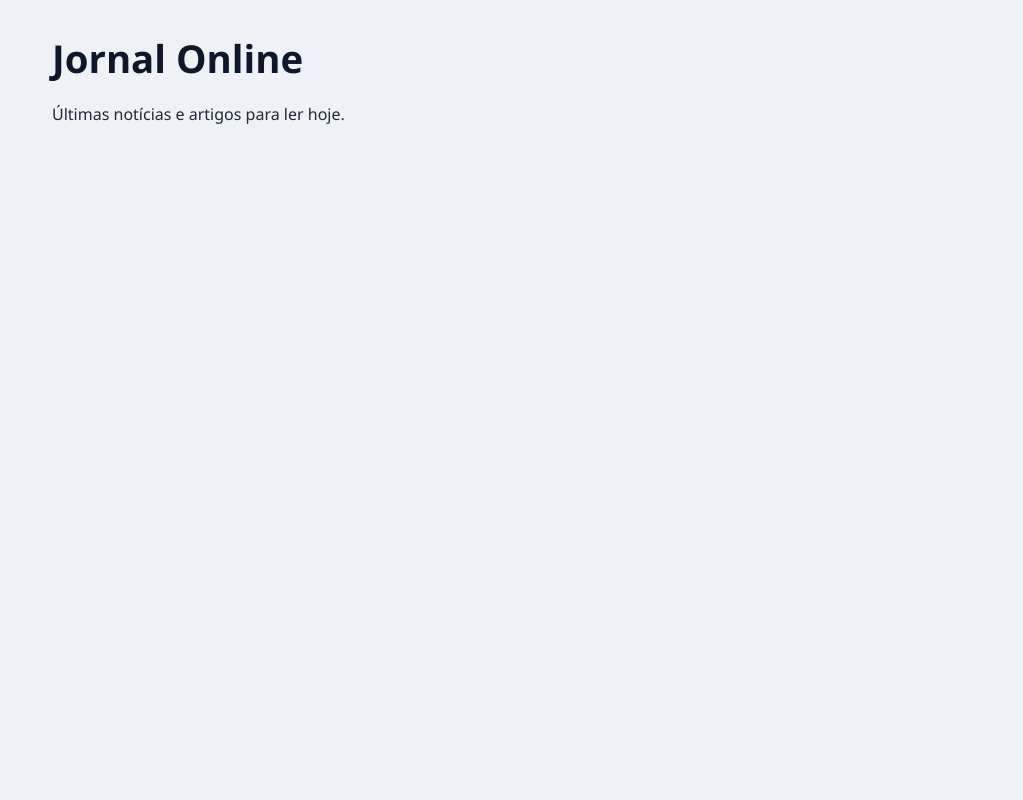
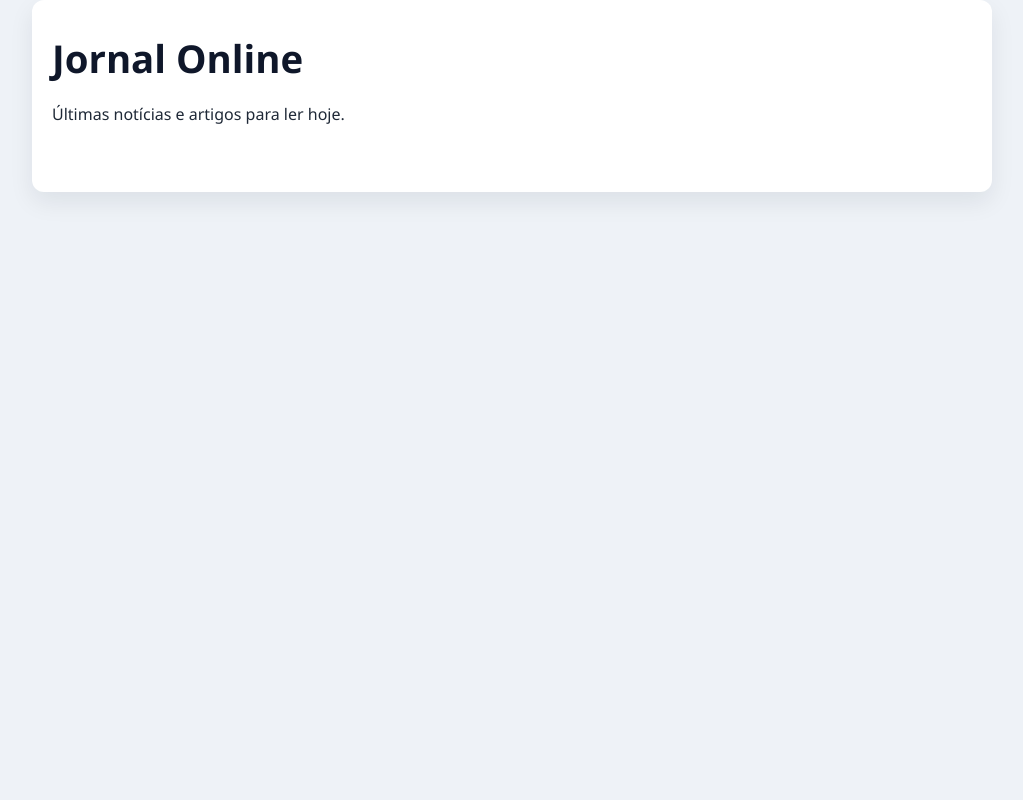
Before and after one commit to margarida-monteiro/django-jornal, a Django app: page / in a window 1280 px wide. Shown: the whole page, without its empty margins (128-1151 px from the left). Run offline with Django 5.2, Linux system fonts and the light colour scheme; data that the repository does not hold is empty.

Commit message:
ajustes ao style.css, nomeadamente ao 'body'

```diff
--- a/noticias/static/noticias/style.css
+++ b/noticias/static/noticias/style.css
@@ -5,7 +5,7 @@
 body {
     margin: 0;
     min-height: 100vh;
-    font-family: "Segoe UI", Arial, sans-serif;
+    font-family: "Segoe UI";
     background: #eef2f7;
     color: #1f2937;
 }
@@ -14,6 +14,9 @@ body {
     max-width: 960px;
     margin: 0 auto;
     padding: 32px 20px;
+    background: #ffffff;
+    border-radius: 12px;
+    box-shadow: 0 10px 25px rgba(15, 23, 42, 0.08);
 }
 
 header {
```
